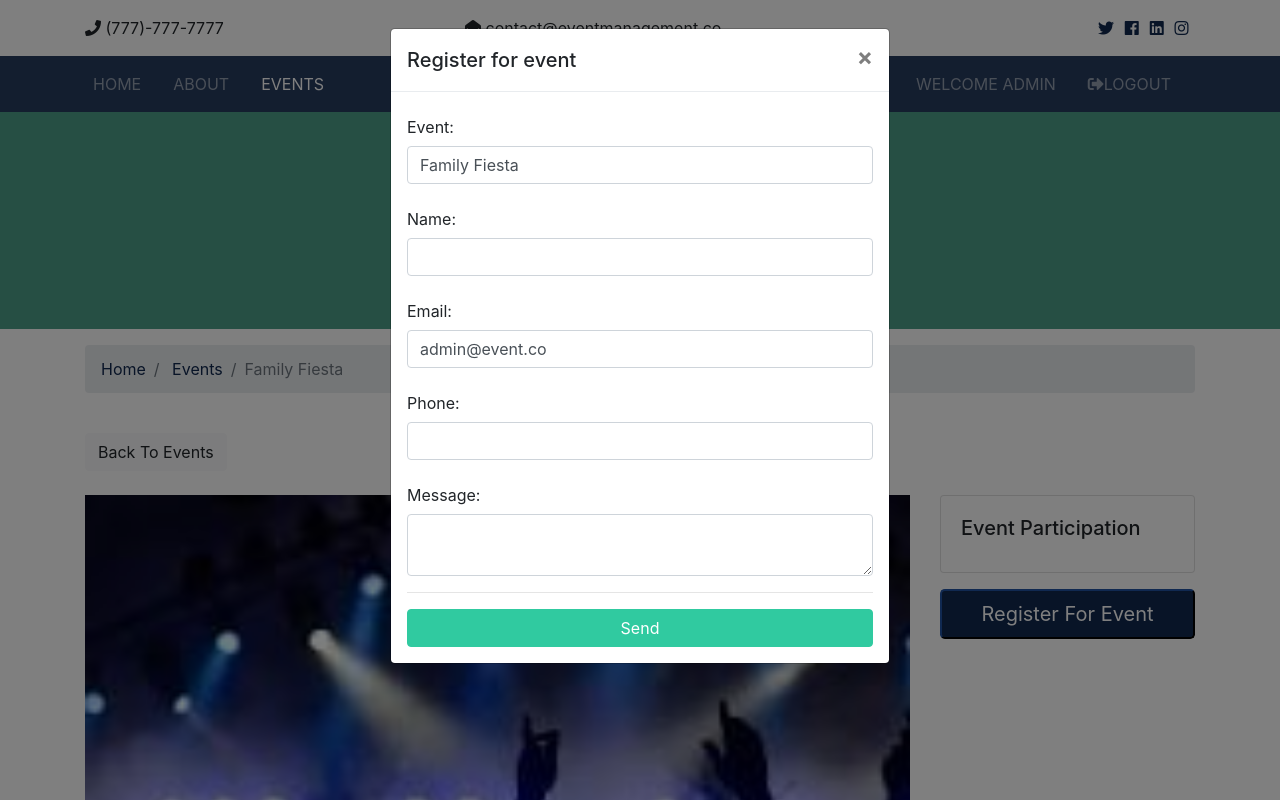
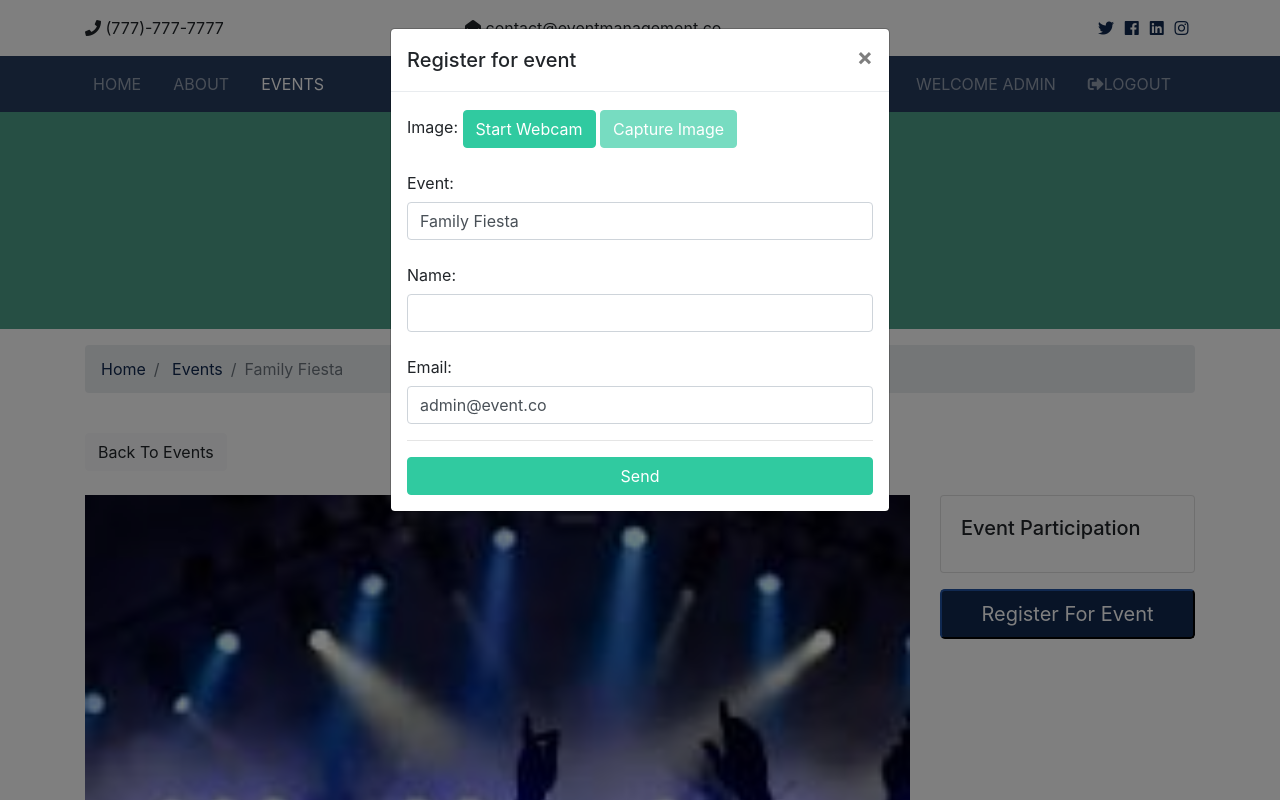
Before and after one commit to sk-2157/eventmanagement, a Django app: page /events/3 in a window 1280 px wide, after a click on "Register For Event". Run offline with Django 5.2, Linux system fonts and the light colour scheme; a user stored in the database is signed in; data comes from the database, SQL or seed files in the repository; both versions use the stored data as it was before the commit; some libraries are stand-ins or nearby versions.

Commit message:
image capture

```diff
--- a/eventmanagement/participant/models.py
+++ b/eventmanagement/participant/models.py
@@ -11,8 +11,7 @@ class Participant(models.Model):
     event_id = models.IntegerField()
     name = models.CharField(max_length=100)
     email = models.CharField(max_length=100)
-    phone = models.CharField(max_length=100)
-    message = models.TextField(blank=True)
+    #phone = models.CharField(max_length=100)
     participated_date = models.DateField(default=datetime.now)
     user_id = models.IntegerField(blank=True)
     p_photo = models.ImageField(upload_to=user_directory_path,blank=False)
--- a/eventmanagement/templates/base.html
+++ b/eventmanagement/templates/base.html
@@ -30,5 +30,6 @@
     <script src="{% static 'js/bootstrap.bundle.min.js' %}"></script>
     <script src="{% static 'js/lightbox.min.js' %}"></script>
     <script src="{% static 'js/main.js' %}"></script>
+
 </body>
 </html>
--- a/eventmanagement/templates/events/event.html
+++ b/eventmanagement/templates/events/event.html
@@ -140,10 +140,20 @@
           </button>
         </div>
         <div class="modal-body">
-          <form action="{% url 'participant' %}" method="post">
+          <form action="{% url 'participant' %}" method="post" enctype="multipart/form-data">
             {% csrf_token %}
             <input type="hidden" name="user_id" value="{{ user.id }}">
             <input type="hidden" name="event_id" value="{{ event.id }}">
+            <input type="hidden" id="capturedImageInput" name="captured_image" value="">
+
+            <div class="form-group">
+              <label for="webcamCapture" class="col-form-label">Image:</label>
+              <button id="startWebcamBtn" class="btn btn-secondary">Start Webcam</button>
+              <button id="captureWebcamBtn" class="btn btn-secondary" disabled>Capture Image</button>
+              <video class="img-fluid" id="webcamVideo" width="450" height="300" style="display: none;" autoplay></video>
+              <canvas class="img-fluid" id="webcamCanvas" style="display: none;"></canvas>
+            </div>
+
             <div class="form-group">
               <label for="event_name" class="col-form-label">Event:</label>
               <input type="text" name="event" class="form-control" value="{{ event.title }}">
@@ -156,14 +166,6 @@
               <label for="email" class="col-form-label">Email:</label>
               <input type="email" name="email" class="form-control" value="{{ user.email }}" required>
             </div>
-            <div class="form-group">
-              <label for="phone" class="col-form-label">Phone:</label>
-              <input type="text" name="phone" class="form-control">
-            </div>
-            <div class="form-group">
-              <label for="message" class="col-form-label">Message:</label>
-              <textarea name="message" class="form-control"></textarea>
-            </div>
             <hr>
             <input type="submit" value="Send" class="btn btn-block btn-secondary">
           </form>
@@ -171,4 +173,64 @@
       </div>
     </div>
   </div>
+
+  <script>
+    document.addEventListener('DOMContentLoaded', function () {
+        var webcamVideo = document.getElementById('webcamVideo');
+        var startWebcamBtn = document.getElementById('startWebcamBtn');
+        var captureWebcamBtn = document.getElementById('captureWebcamBtn');
+        var webcamCanvas = document.getElementById('webcamCanvas');
+        var capturedImageInput = document.getElementById('capturedImageInput');
+
+        // Reference to the media stream
+        var mediaStream;
+
+        // Start the webcam when the "Start Webcam" button is clicked
+        startWebcamBtn.addEventListener('click', function (event) {
+            event.preventDefault(); // Prevent form submission
+            navigator.mediaDevices.getUserMedia({ video: true })
+                .then(function (stream) {
+                    mediaStream = stream; // Save the media stream reference
+                    webcamVideo.srcObject = stream;
+                    webcamVideo.style.display = 'block';
+                    startWebcamBtn.style.display = 'none'; // Hide the button after starting the webcam
+                    captureWebcamBtn.disabled = false;
+                })
+                .catch(function (error) {
+                    console.error('Error accessing the webcam:', error);
+                });
+        });
+
+        // Capture image from the webcam when the "Capture Image" button is clicked
+        captureWebcamBtn.addEventListener('click', function (event) {
+            event.preventDefault(); // Prevent form submission
+            webcamCanvas.width = 450;
+            webcamCanvas.height = 300;
+            webcamCanvas.getContext('2d').drawImage(webcamVideo, 0, 0, webcamCanvas.width, webcamCanvas.height);
+
+            // Stop the media stream
+            if (mediaStream) {
+                mediaStream.getTracks().forEach(track => track.stop());
+            }
+
+            // Hide the video element and display the canvas
+            webcamVideo.style.display = 'none';
+            webcamCanvas.style.display = 'block';
+
+            // Convert canvas content to base64 data URL
+            var imageDataURL = webcamCanvas.toDataURL('image/png');
+
+            // Display the captured image
+            capturedImageInput.value = imageDataURL;
+
+            // Optionally, you can display the captured image on the page
+            var capturedImage = document.createElement('img');
+            capturedImage.src = imageDataURL;
+            document.body.appendChild(capturedImage);
+        });
+    });
+</script>
+
+
+
 {% endblock %}
```
Also changed, not shown: eventmanagement/participant/views.py (+14 -3 lines), eventmanagement/db.sqlite3, eventmanagement/media/Traditional Day/Tejas Patil.png (added), eventmanagement/media/Yash's Birthday/Tejas Patil.png (added), eventmanagement/participant/migrations/0003_remove_participant_message_remove_participant_phone.py (added).
